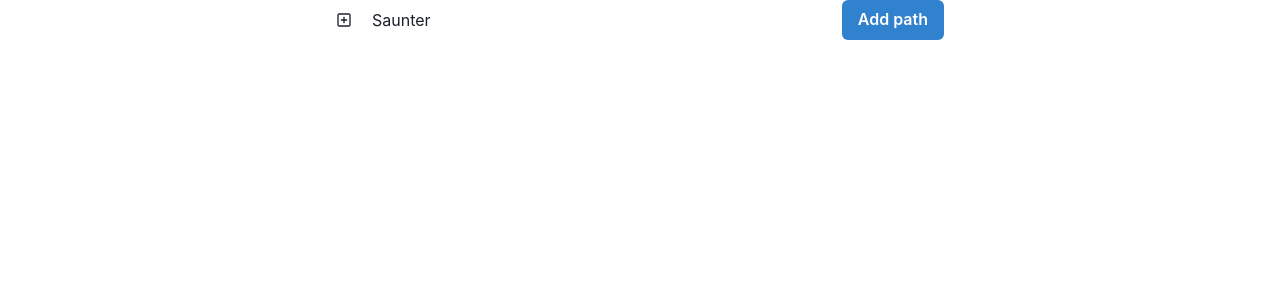
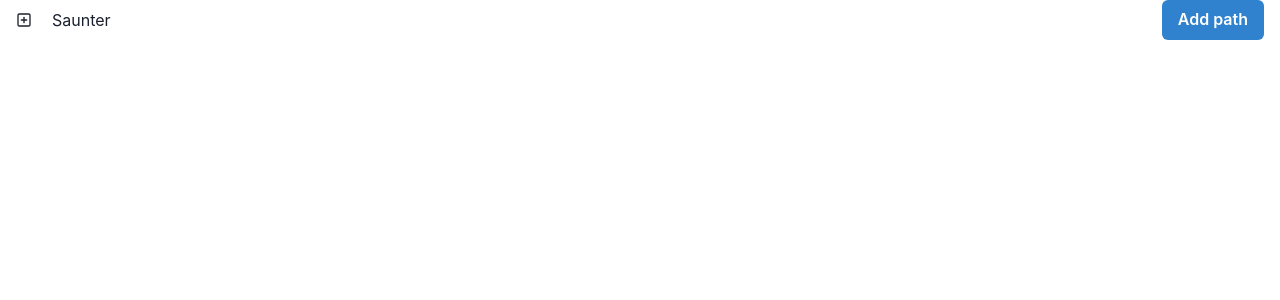
Before and after one commit to AkelaWhiteWolf/saunter, a React (Vite) app: page / in a window 1280 px wide. Shown: the top 300 px of the page. Built offline with nearby package versions, Linux system fonts and the light colour scheme.

Commit message:
dev/code refactored

```diff
--- a/src/components/molecules/CustomInput.tsx
+++ b/src/components/molecules/CustomInput.tsx
@@ -22,7 +22,9 @@ export const CustomInput: React.FC<Props> = ({
     <Box>
       <Text fontSize="2xl">{title}</Text>
       <InputOrTextarea />
-      <Text fontSize="xs">{errorText}</Text>
+      <Text fontSize="xs" color="tomato">
+        {errorText}
+      </Text>
     </Box>
   );
 };
--- a/src/pages/MainPage.tsx
+++ b/src/pages/MainPage.tsx
@@ -4,7 +4,7 @@ import { Header } from 'src/components';
 
 export const MainPage: React.FC = () => {
   return (
-    <Container maxW="container.sm">
+    <Container maxW="container.xl">
       <Header />
     </Container>
   );
--- a/src/types/pathesSliceTypes.tsx
+++ b/src/types/pathesSliceTypes.tsx
@@ -1,8 +1,8 @@
 export interface PathSliceType {
   id: number;
   title: string;
-  shortDescription: string;
-  fullDescription: string;
+  shortDescription?: string;
+  fullDescription?: string;
   isFavorite?: boolean;
 }
 
```
